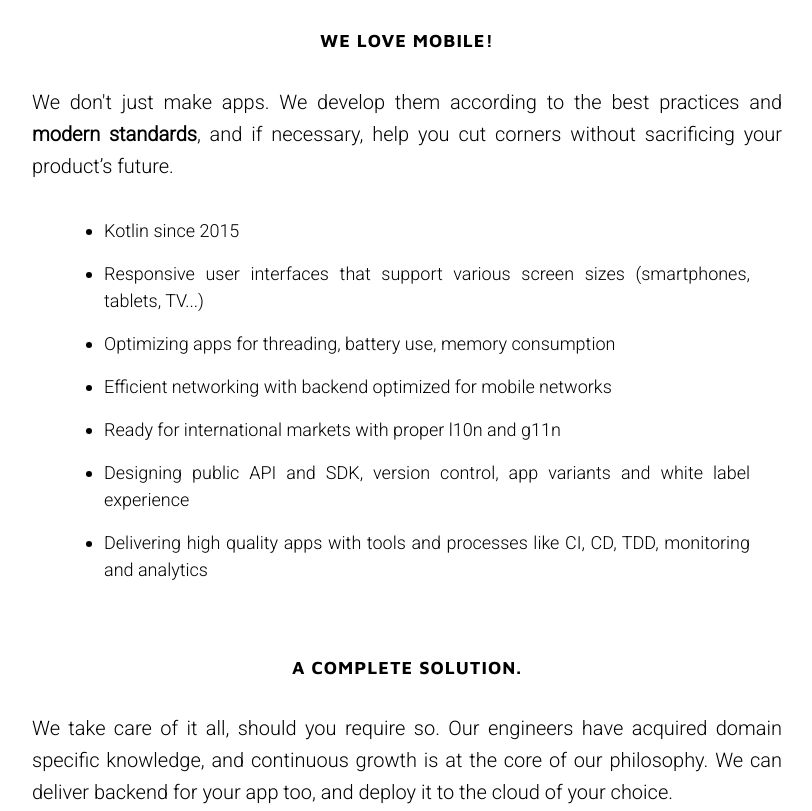
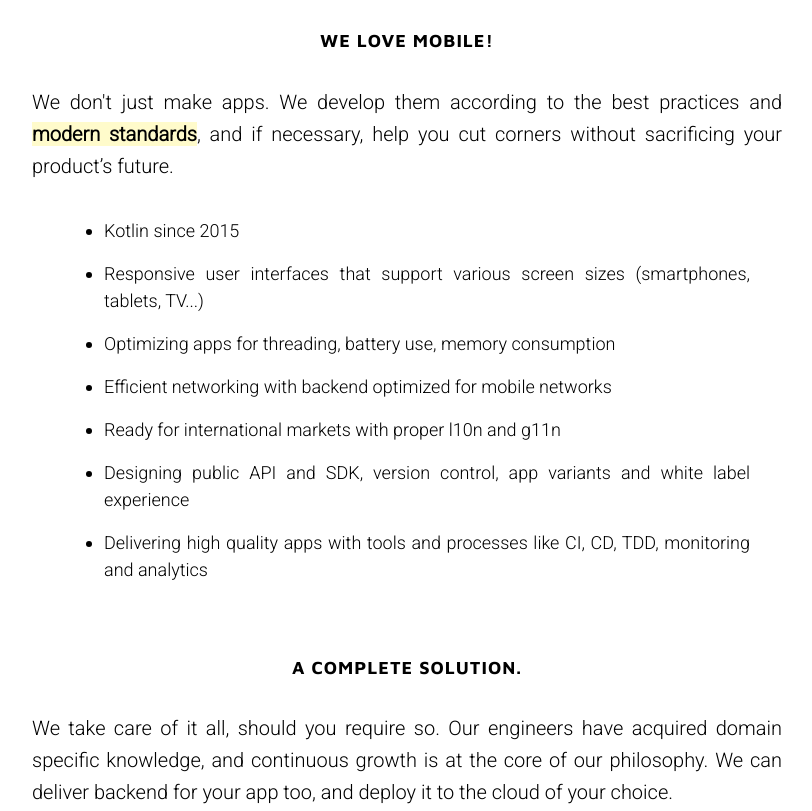
Before and after one commit to synaptictransfer/synaptictransfer.github.io, a website: page index.html in a window 1280 px wide. Shown: the part 2740-3551 px from the top of the page, without its empty margins (233-1045 px from the left). Drawn offline with nearby package versions, Linux system fonts and the light colour scheme.

Commit message:
improve style

```diff
--- a/less/mixins.less
+++ b/less/mixins.less
@@ -0,0 +1,3 @@
+b {
+    background-color: @secondary;
+}
--- a/less/variables.less
+++ b/less/variables.less
@@ -1,4 +1,5 @@
 // Variables
 
 @primary: #1976D2;
+@secondary: #fffbcb;
 @background: #fff;
```
Also changed, not shown: css/grayscale.min.css.
